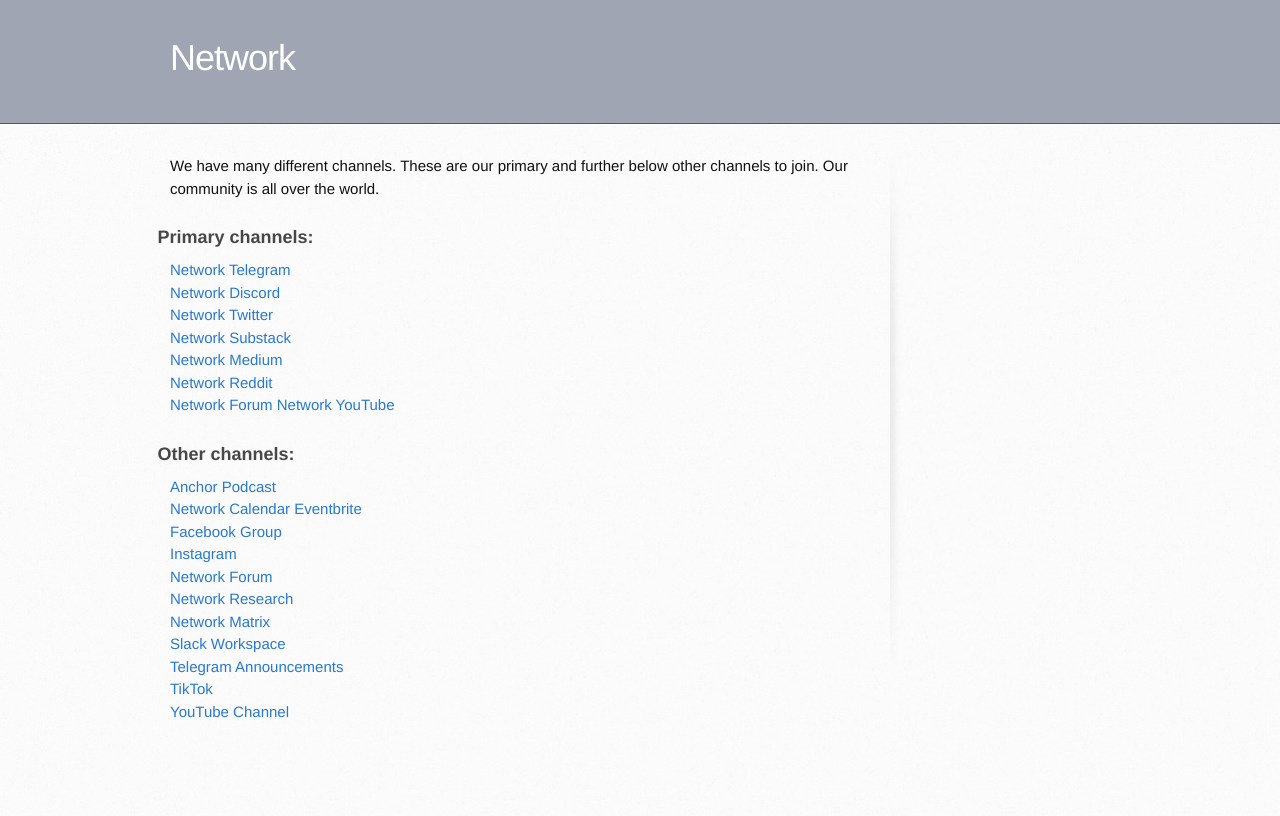
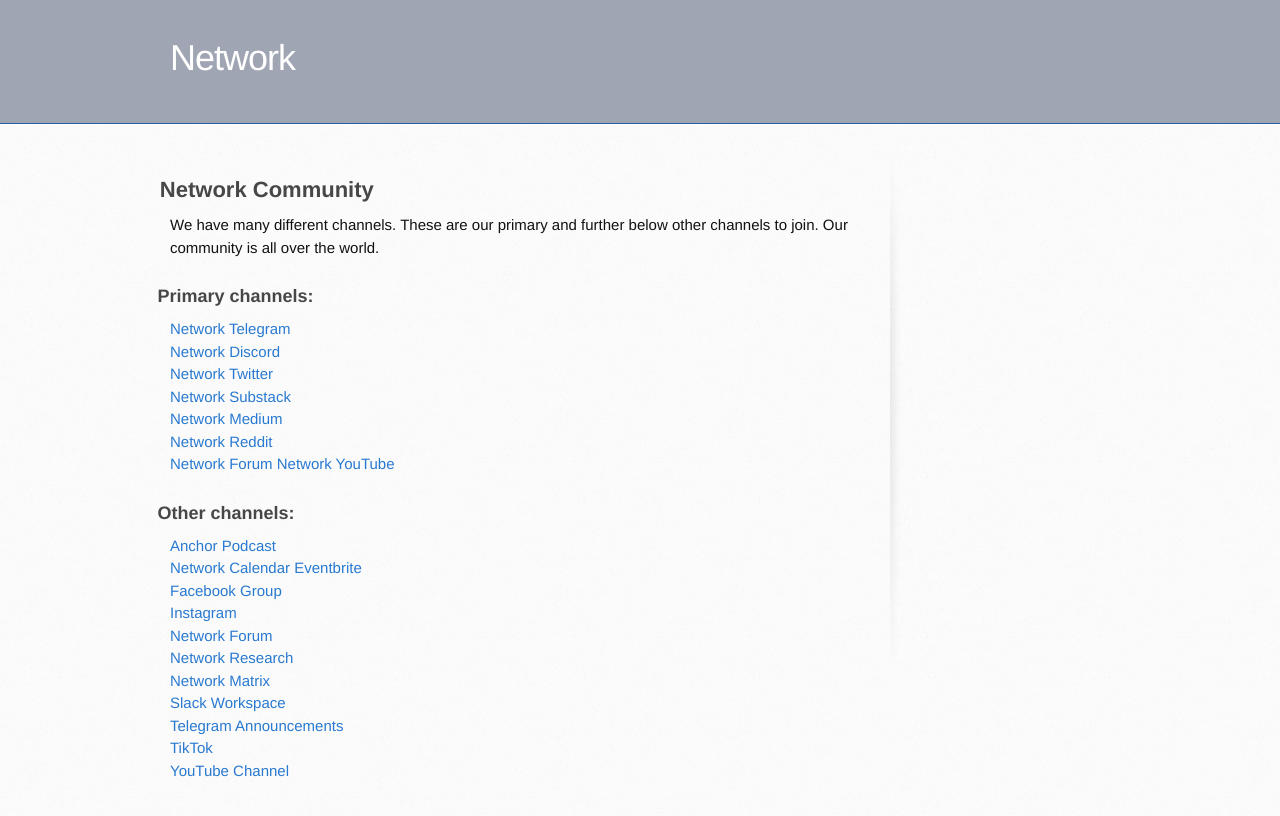
Before and after one commit to networkf/network.github.io, a Jekyll site: the page built from community.md, in a window 1280 px wide. Shown: the top 816 px of the page. Built offline with Jekyll 4.4.1, drawn with Linux system fonts in a browser that asks for light colours; some web fonts are replaced; our own code applies the rules of GitHub Pages for plain Markdown files; the repository's description, which GitHub fills in, is left out.

Commit message:
Update community.md

```diff
--- a/community.md
+++ b/community.md
@@ -5,7 +5,7 @@ layout: default
 <link rel="shortcut icon" type="image/png" href="/favicon.png">
 </head>
 ---
-
+## Network Community
 We have many different channels. These are our primary and further below other channels to join. Our community is all over the world.
 
 ### Primary channels:
```
